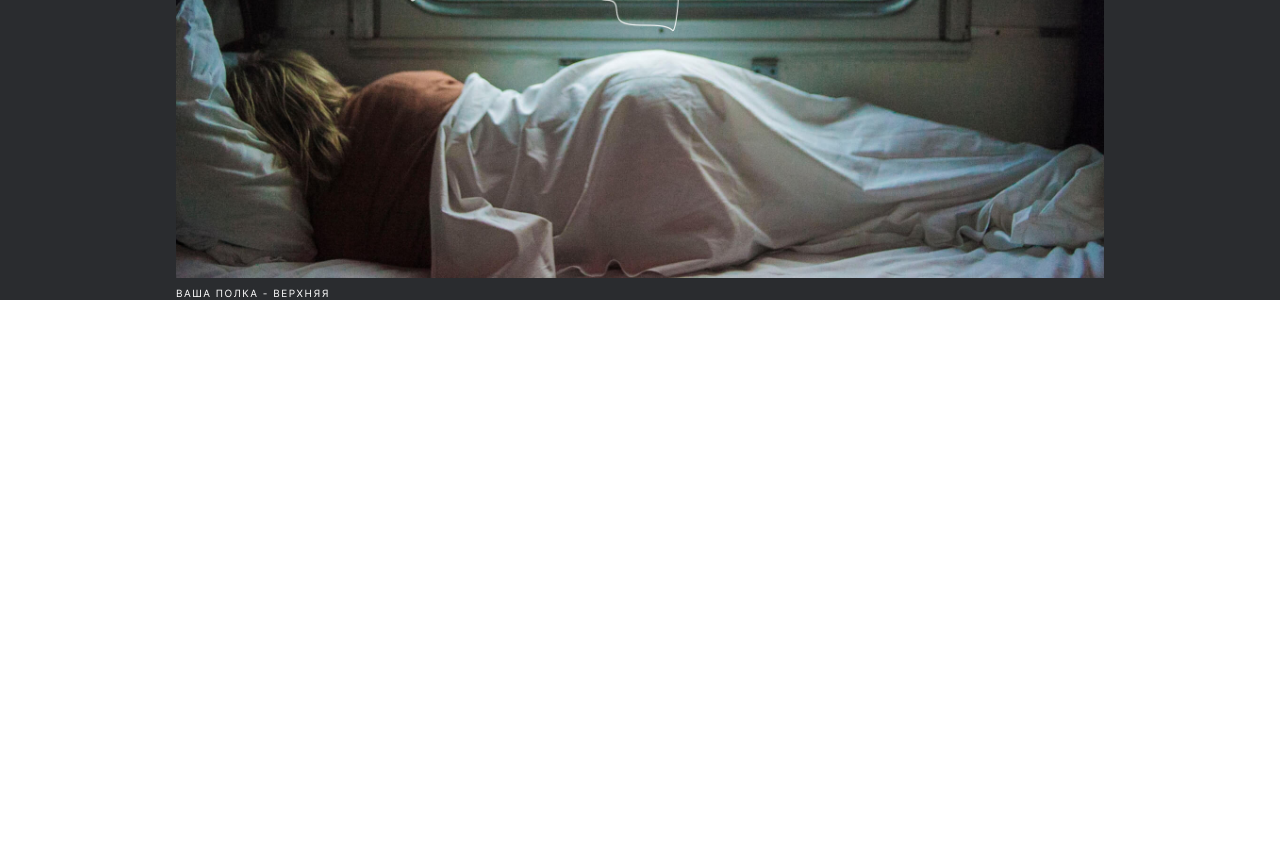
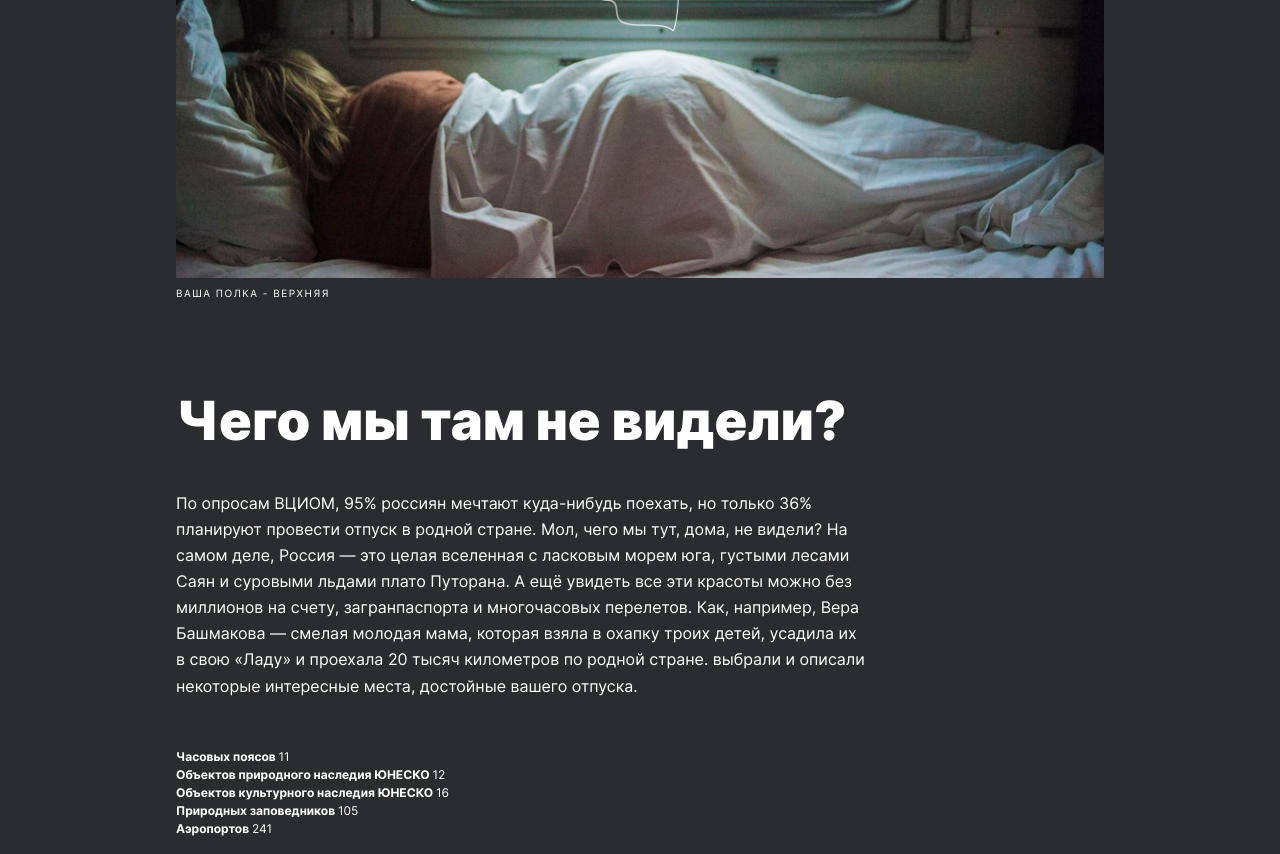
Before and after one commit to syntexs/russian-travel, a plain HTML site: page index.html in a window 1280 px wide. Shown: the part 806-1660 px from the top of the page. Before the commit the page ends 1106 px from the top, so only its background shows below. Drawn offline with Linux system fonts and the light colour scheme.

Commit message:
WIP/add intro block and fix lead

```diff
--- a/blocks/header/__lang-link/header__lang-link.css
+++ b/blocks/header/__lang-link/header__lang-link.css
@@ -8,7 +8,7 @@
   margin-right: 18px;
   text-decoration: underline;
 }
-@media screen and (min-width:320px) and (max-width: 767px) {
+@media screen and (min-width:0) and (max-width: 767px) {
   .header__lang-link{
   font-size: 18px;
   line-height: 20px;
--- a/blocks/header/header.css
+++ b/blocks/header/header.css
@@ -14,14 +14,14 @@
     padding-bottom: 48px;
   }
 }
-@media screen and (max-width: 768px) {
+@media screen and (min-width: 426px) and (max-width: 768px) {
   .header {
     max-width: 720px;
     padding-right: 24px;
     padding-left: 24px;
   }
 }
-@media screen and (max-width: 320px) {
+@media screen and (min-width: 0px) and (max-width: 425px) {
   .header {
     max-width: 288px;
     height: 42px;
--- /dev/null
+++ b/blocks/intro/__item/intro__item.css
@@ -0,0 +1,5 @@
+.intro__item{
+  font-weight: bold;
+  font-size: 12px;
+  line-height: 18px;
+}
--- /dev/null
+++ b/blocks/intro/__list/intro__list.css
@@ -0,0 +1,4 @@
+.intro__list{
+  list-style-type: none;
+  padding: 0;
+}
--- /dev/null
+++ b/blocks/intro/__point/intro__point.css
@@ -0,0 +1,5 @@
+.intro__point{
+  font-weight: normal;
+  font-size: 12px;
+  line-height: 18px;
+}
--- /dev/null
+++ b/blocks/intro/__text/intro__text.css
@@ -0,0 +1,8 @@
+.intro__text{
+  max-width: 690px;
+  margin: 0;
+  font-weight: normal;
+  font-size: 16px;
+  line-height: 163%;
+  margin-bottom: 33px;
+}
--- /dev/null
+++ b/blocks/intro/__title/intro__title.css
@@ -0,0 +1,15 @@
+.intro__title{
+  font-weight: 900;
+  font-size: 54px;
+  line-height: 58px;
+  max-width: 690px;
+  margin: 0;
+  margin-bottom: 40px;
+}
+@media screen and (min-width:0) and (max-width:425px){
+  .intro__title {
+    font-weight: 900;
+    font-size: 32px;
+    line-height: 35px;
+  }
+}
--- /dev/null
+++ b/blocks/intro/intro.css
@@ -0,0 +1,21 @@
+.intro{
+  max-width: 928px;
+  display: flex;
+  flex-direction: column;
+  margin: 0 auto;
+  align-items: flex-start;
+  padding-top: 92px;
+}
+
+@media screen and (min-width:425px) and (max-width:768px){
+  .intro {
+    padding-top: 88px;
+    margin: 0 24px;
+  }
+}
+@media screen and (min-width:0) and (max-width:425px){
+  .intro {
+    padding-top: 64px;
+    margin: 0 12px;
+  }
+}
--- a/blocks/lead/__subtitle/lead__subtitle.css
+++ b/blocks/lead/__subtitle/lead__subtitle.css
@@ -15,7 +15,7 @@
     margin-bottom: 56px;
   }
 }
-@media screen and (min-width:320px) and (max-width:680px){
+@media screen and (min-width:0) and (max-width:680px){
   .lead__subtitle {
     font-weight: normal;
     font-size: 16px;
--- a/blocks/lead/__title/lead__title.css
+++ b/blocks/lead/__title/lead__title.css
@@ -8,7 +8,7 @@
   margin: 0;
   margin-bottom: 32px;
 }
-@media screen and (min-width:320px) and (max-width:680px)  {
+@media screen and (min-width:0) and (max-width:680px)  {
   .lead__title {
   max-width: 288px;
   font-weight: 900;
--- a/blocks/lead/lead.css
+++ b/blocks/lead/lead.css
@@ -2,7 +2,6 @@
   display: flex;
   flex-direction: column;
   max-width: 928px;
-  min-height: 460px;
   margin: 0 auto;
   align-items: center;
 }
--- a/index.html
+++ b/index.html
@@ -25,6 +25,23 @@
                 <img src ="./images/lead-polka.jpg" alt="красивый вид из окна вагона" class="lead__image">
                 <p class="lead__caption">ВАША ПОЛКА - ВЕРХНЯЯ</p>
             </section>
+            <section class="intro">
+                <h2 class="intro__title">Чего мы там не видели?</h2>
+                <p class="intro__text">По опросам ВЦИОМ, 95% россиян мечтают куда-нибудь поехать,
+                    но только 36% планируют провести отпуск в родной стране. Мол, чего мы тут, дома, не видели?
+                    На самом деле, Россия — это целая вселенная с ласковым морем юга, густыми лесами Саян и суровыми льдами плато Путорана.
+                    А ещё увидеть все эти красоты можно без миллионов на счету, загранпаспорта и многочасовых перелетов.
+                    Как, например, Вера Башмакова — смелая молодая мама, которая взяла в охапку троих детей,
+                    усадила их в свою «Ладу» и проехала 20 тысяч километров по родной стране.
+                    выбрали и описали некоторые интересные места, достойные вашего отпуска.</p>
+                <ul class="intro__list">
+                    <li class="intro__point"><span class="intro__item">Часовых поясов </span>11</li>
+                    <li class="intro__point"><span class="intro__item">Объектов природного наследия ЮНЕСКО </span>12</li>
+                    <li class="intro__point"><span class="intro__item">Объектов культурного наследия ЮНЕСКО </span>16</li>
+                    <li class="intro__point"><span class="intro__item">Природных заповедников </span>105</li>
+                    <li class="intro__point"><span class="intro__item">Аэропортов </span>241</li>
+                </ul>
+            </section>
         </main>
     </div>
 </body>
--- a/pages/index.css
+++ b/pages/index.css
@@ -6,3 +6,9 @@
 @import url(../blocks/lead/__subtitle/lead__subtitle.css);
 @import url(../blocks/lead/__image/lead__image.css);
 @import url(../blocks/lead/__caption/lead__caption.css);
+@import url(../blocks/intro/intro.css);
+@import url(../blocks/intro/__title/intro__title.css);
+@import url(../blocks/intro/__text/intro__text.css);
+@import url(../blocks/intro/__list/intro__list.css);
+@import url(../blocks/intro/__item/intro__item.css);
+@import url(../blocks/intro/__point/intro__point.css);
```
